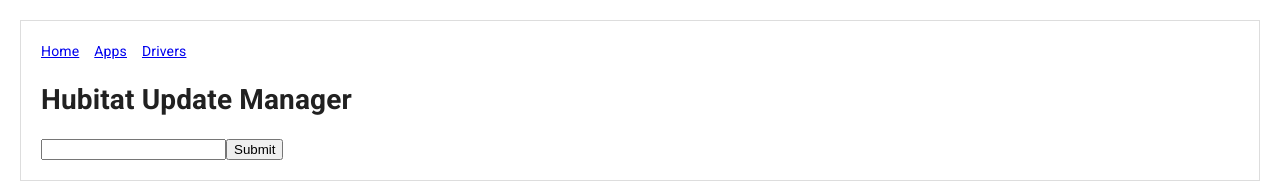
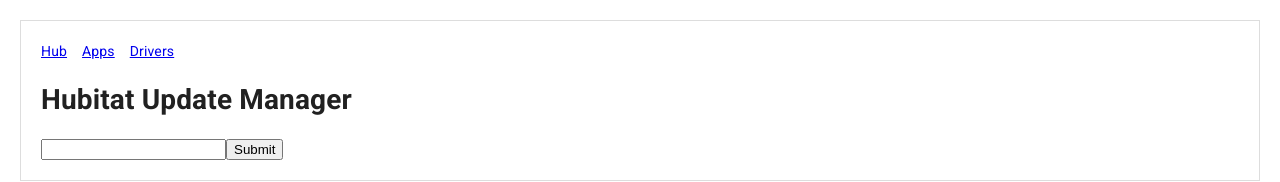
Before and after one commit to richardpeng/hubitat-update-manager, a Next.js app: page / in a window 1280 px wide. Shown: the top 182 px of the page. Built offline with nearby package versions, Linux system fonts and the light colour scheme.

Commit message:
Rename Home link to Hub

```diff
--- a/components/Header.js
+++ b/components/Header.js
@@ -12,7 +12,7 @@
   return (
     <div>
       <Link href={{ pathname: "/", query }}>
-        <a style={linkStyle}>Home</a>
+        <a style={linkStyle}>Hub</a>
       </Link>
       <Link href={{ pathname: "/apps", query }}>
         <a style={linkStyle}>Apps</a>
```
